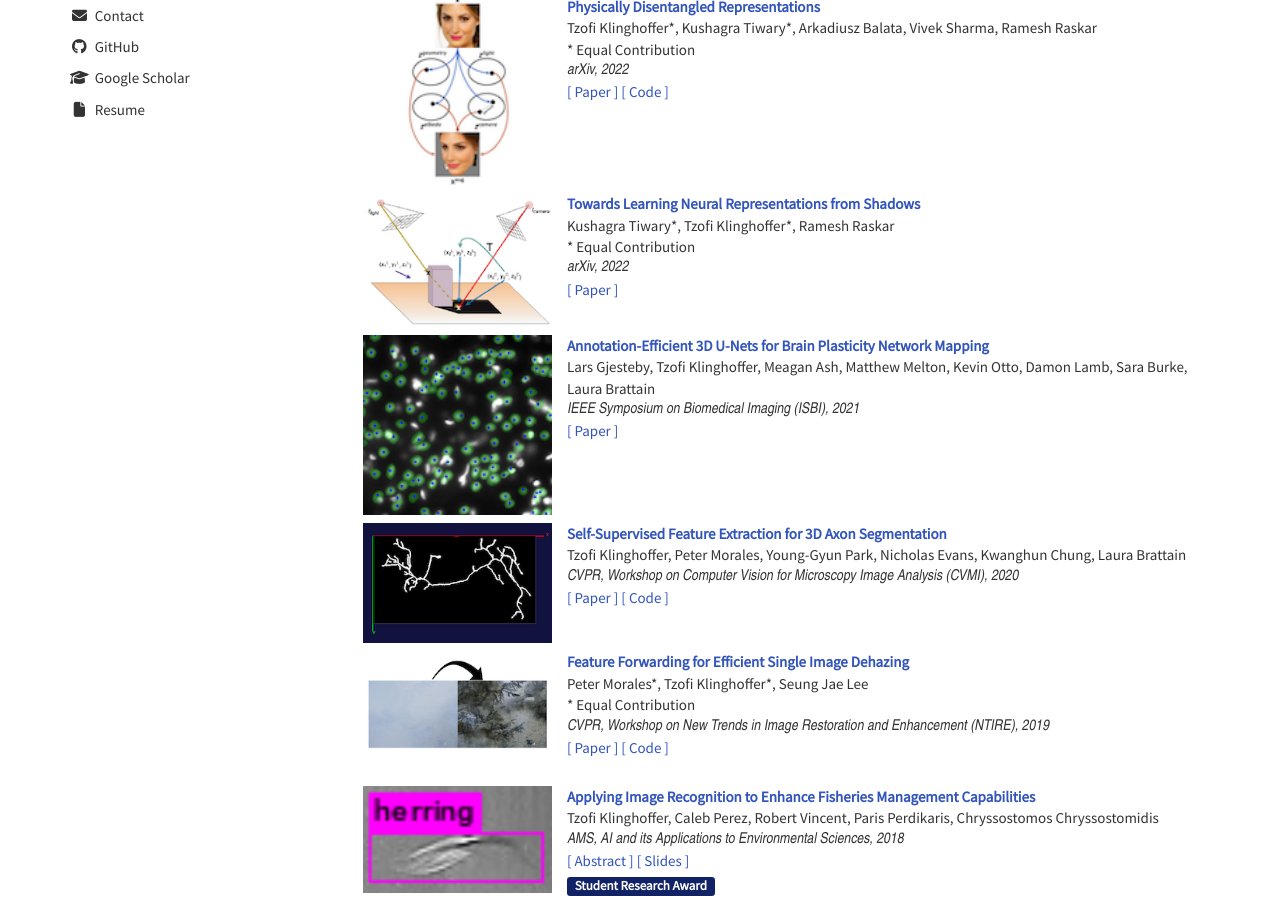
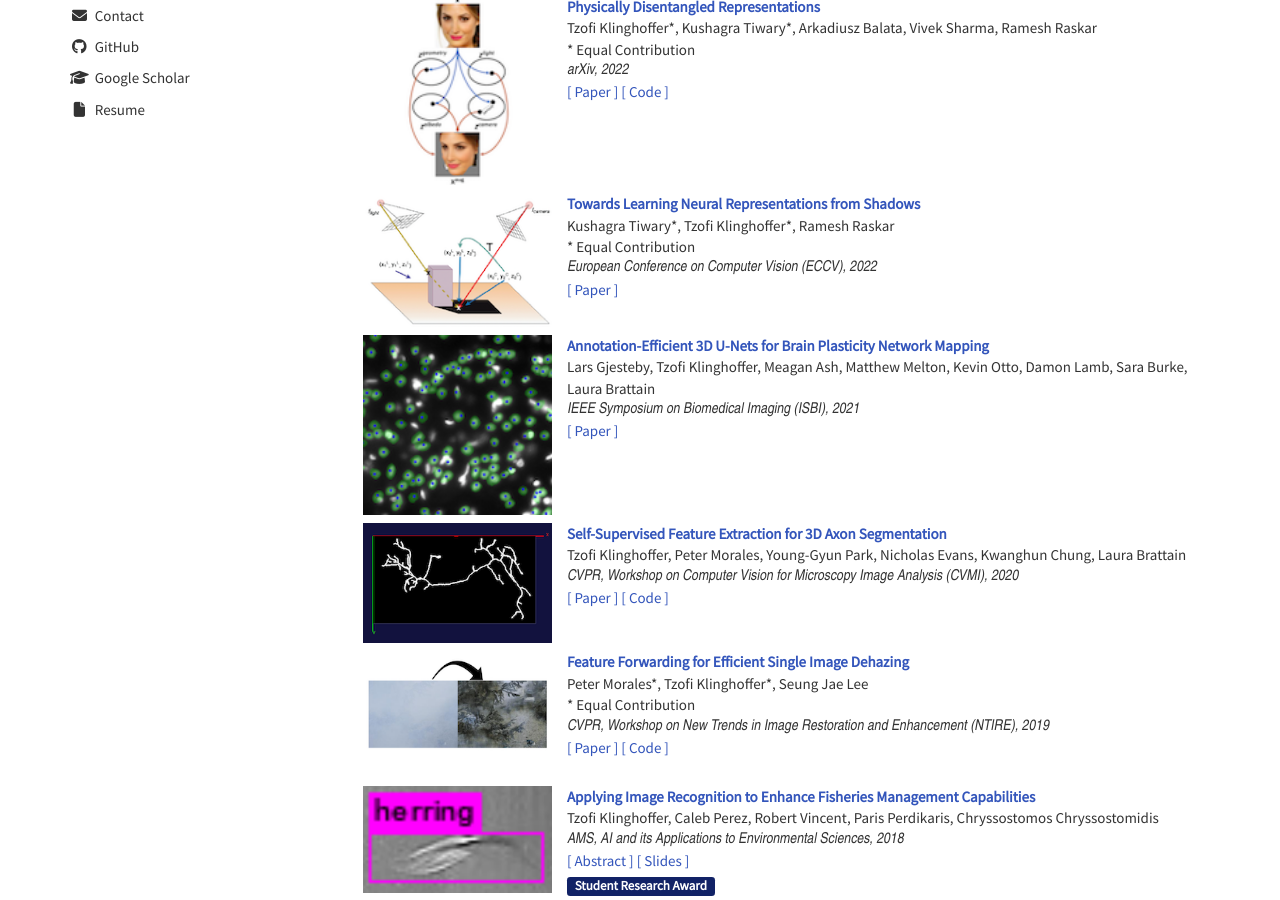
Before and after one commit to tzofi/tzofi.github.io, a Jekyll site: the page built from index.html, in a window 1280 px wide and 900 px high, scrolled down 468 px. Built offline with Jekyll 4.4.1, drawn with Linux system fonts in a browser that asks for light colours; nearby versions of some CDN libraries.

Commit message:
Update publications.json

```diff
--- a/_data/publications.json
+++ b/_data/publications.json
@@ -26,7 +26,7 @@
 		"id": "shadows2022",
 		"title": "Towards Learning Neural Representations from Shadows",
 		"authors": ["Kushagra Tiwary*", "Tzofi Klinghoffer*", "Ramesh Raskar"],
-		"venue": "arXiv",
+		"venue": "European Conference on Computer Vision (ECCV)",
 		"date": "2022",
 		"links" : [
 			{"type": "link", "name": "Paper", "target": "https://arxiv.org/pdf/2203.15946.pdf"}
```
